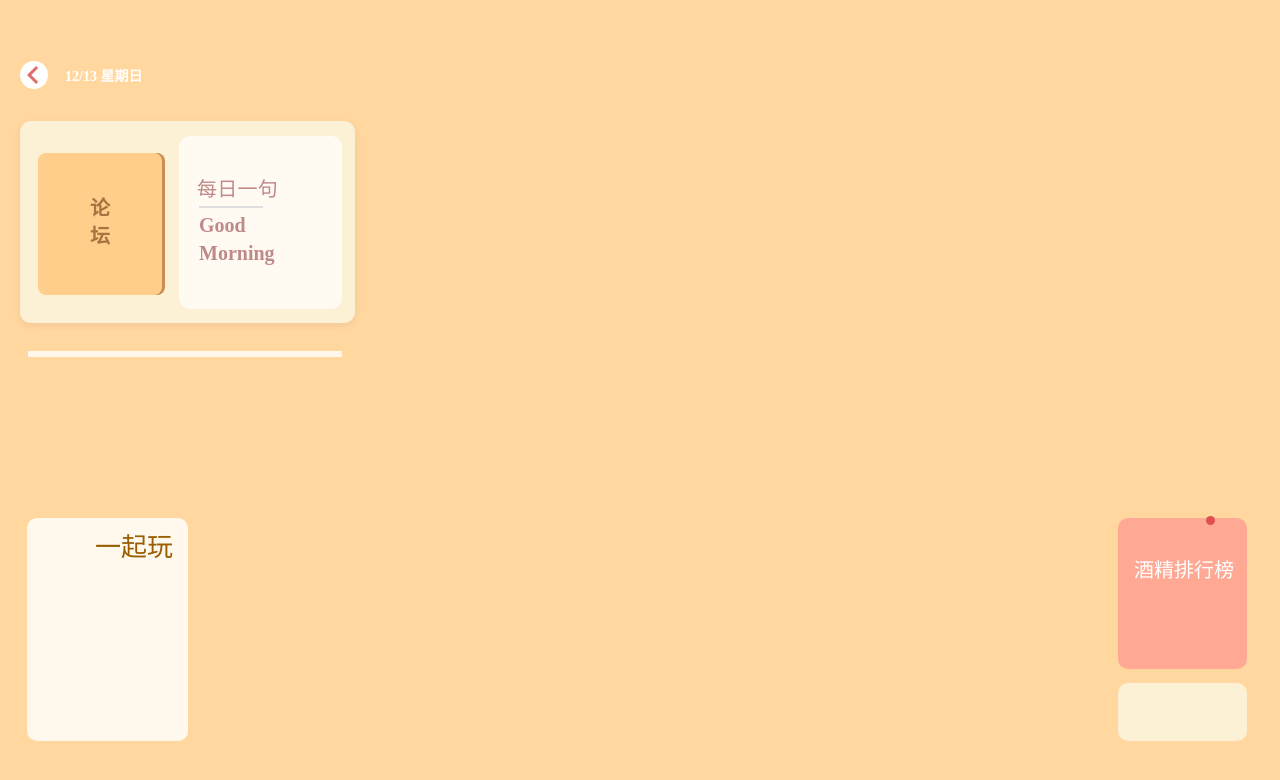
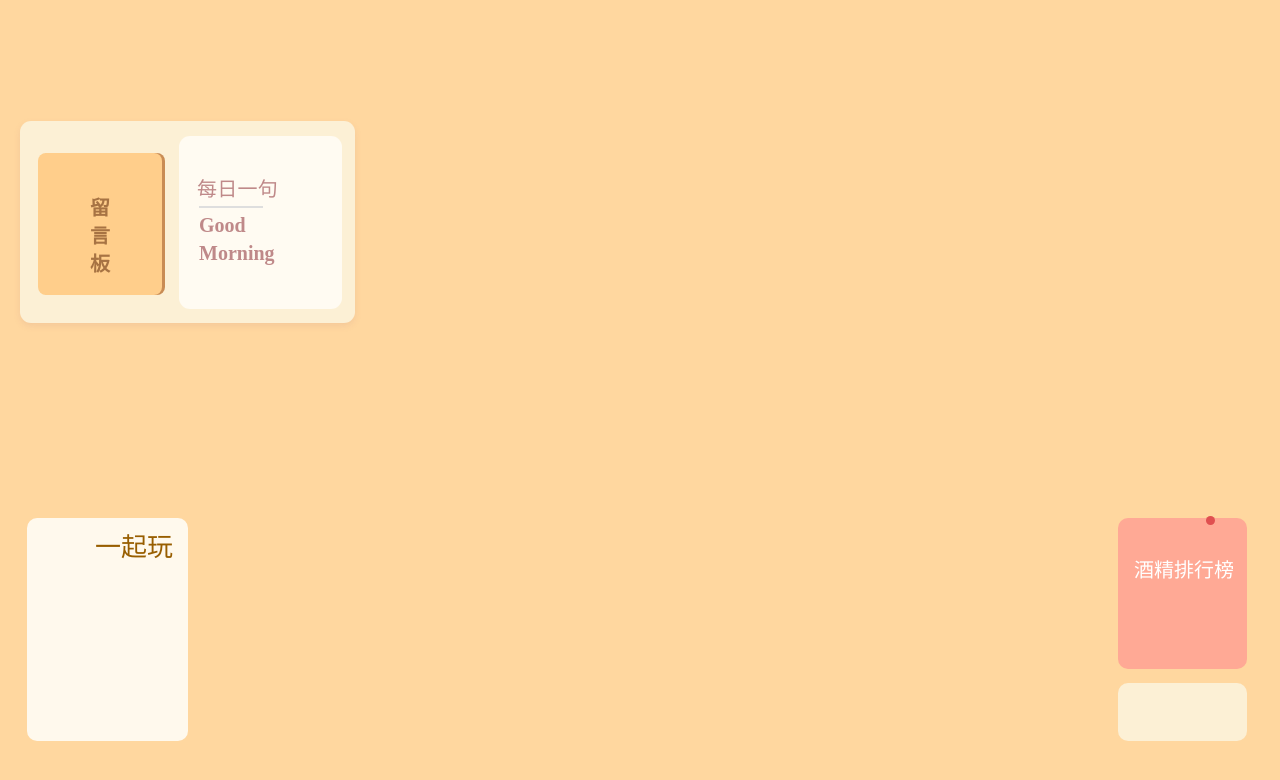
Before and after one commit to Quophic/JiuGuan, a Vue app in the folder jiuguan/: page /home in a window 1280 px wide. Shown: the top 780 px of the page. Built offline with nearby package versions, Linux system fonts and the light colour scheme.

Commit message:
整理主页面

```diff
--- a/jiuguan/src/views/Home.vue
+++ b/jiuguan/src/views/Home.vue
@@ -1,17 +1,13 @@
 <template>
   <div class="homeBg">
-    <div class="quitbtn">
-      <v-btn icon color="#E16C6C" class="quitIcon">
-        <v-icon large>keyboard_arrow_left</v-icon>
-      </v-btn>
-    </div>
+
     <div class="community">
       <div class="toCommunityBot"></div>
       <div class="toCommunityTop"></div>
       <div class="toCommunityBtn">
         <a href="/community">
           <v-btn height="140px" width="120px" class="toBtn"></v-btn>
-          <p class="com">论坛</p>
+          <p class="com">留言板</p>
         </a>
       </div>
     </div>
@@ -38,8 +34,6 @@
         <v-btn height="58px" width="128px" class="toMusic"></v-btn>
       </a>
     </div>
-    <div class="line1"></div>
-    <p class="date">12/13 星期日</p>
   </div>
 </template>
 
```
